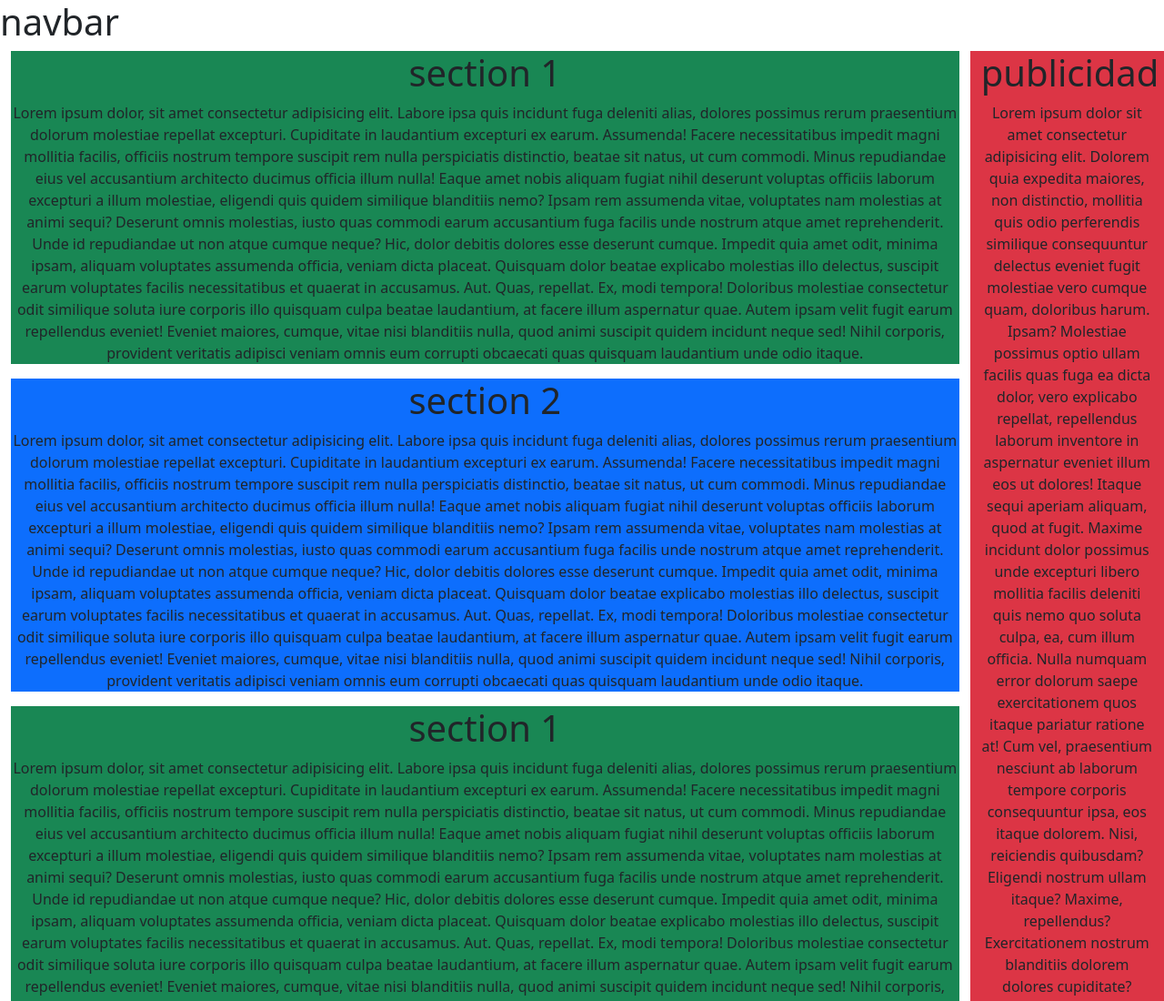
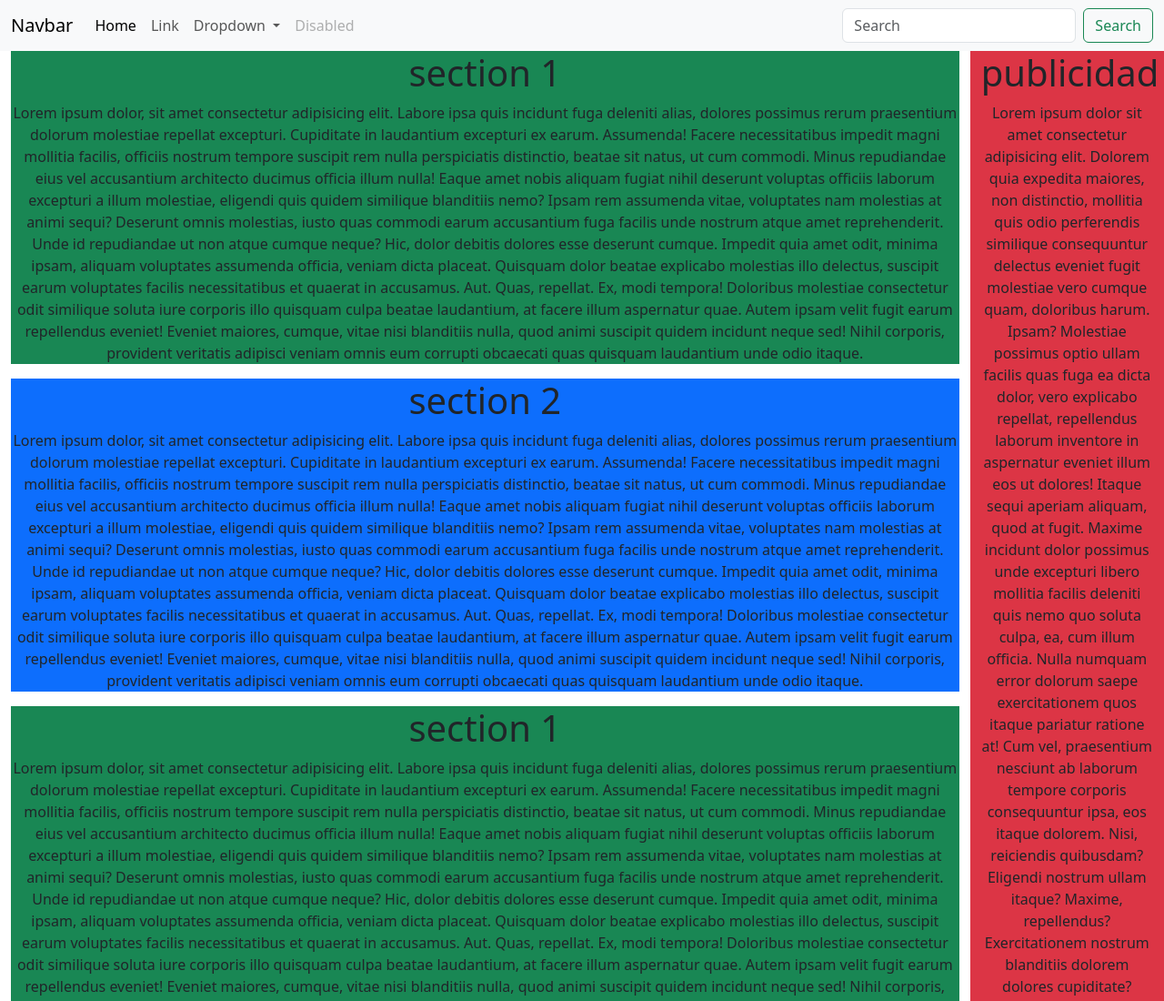
Before and after one commit to alejandrobusi/test-netlify-com61i, a plain HTML site: page index.html in a window 1280 px wide. Shown: the top 1100 px of the page at 91% size. Drawn offline with nearby package versions, Linux system fonts and the light colour scheme.

Commit message:
navbar nuevo 2.0

```diff
--- a/index.html
+++ b/index.html
@@ -9,7 +9,42 @@
 </head>
 <body>
   <header>
-    <h1>navbar</h1>
+    <nav class="navbar navbar-expand-lg bg-body-tertiary">
+      <div class="container-fluid">
+        <a class="navbar-brand" href="#">Navbar</a>
+        <button class="navbar-toggler" type="button" data-bs-toggle="collapse" data-bs-target="#navbarSupportedContent" aria-controls="navbarSupportedContent" aria-expanded="false" aria-label="Toggle navigation">
+          <span class="navbar-toggler-icon"></span>
+        </button>
+        <div class="collapse navbar-collapse" id="navbarSupportedContent">
+          <ul class="navbar-nav me-auto mb-2 mb-lg-0">
+            <li class="nav-item">
+              <a class="nav-link active" aria-current="page" href="#">Home</a>
+            </li>
+            <li class="nav-item">
+              <a class="nav-link" href="#">Link</a>
+            </li>
+            <li class="nav-item dropdown">
+              <a class="nav-link dropdown-toggle" href="#" role="button" data-bs-toggle="dropdown" aria-expanded="false">
+                Dropdown
+              </a>
+              <ul class="dropdown-menu">
+                <li><a class="dropdown-item" href="#">Action</a></li>
+                <li><a class="dropdown-item" href="#">Another action</a></li>
+                <li><hr class="dropdown-divider"></li>
+                <li><a class="dropdown-item" href="#">Something else here</a></li>
+              </ul>
+            </li>
+            <li class="nav-item">
+              <a class="nav-link disabled">Disabled</a>
+            </li>
+          </ul>
+          <form class="d-flex" role="search">
+            <input class="form-control me-2" type="search" placeholder="Search" aria-label="Search">
+            <button class="btn btn-outline-success" type="submit">Search</button>
+          </form>
+        </div>
+      </div>
+    </nav>
     <div class="modal fade" id="exampleModal" tabindex="-1" aria-labelledby="exampleModalLabel" aria-hidden="true">
       <div class="modal-dialog">
         <div class="modal-content">
```
